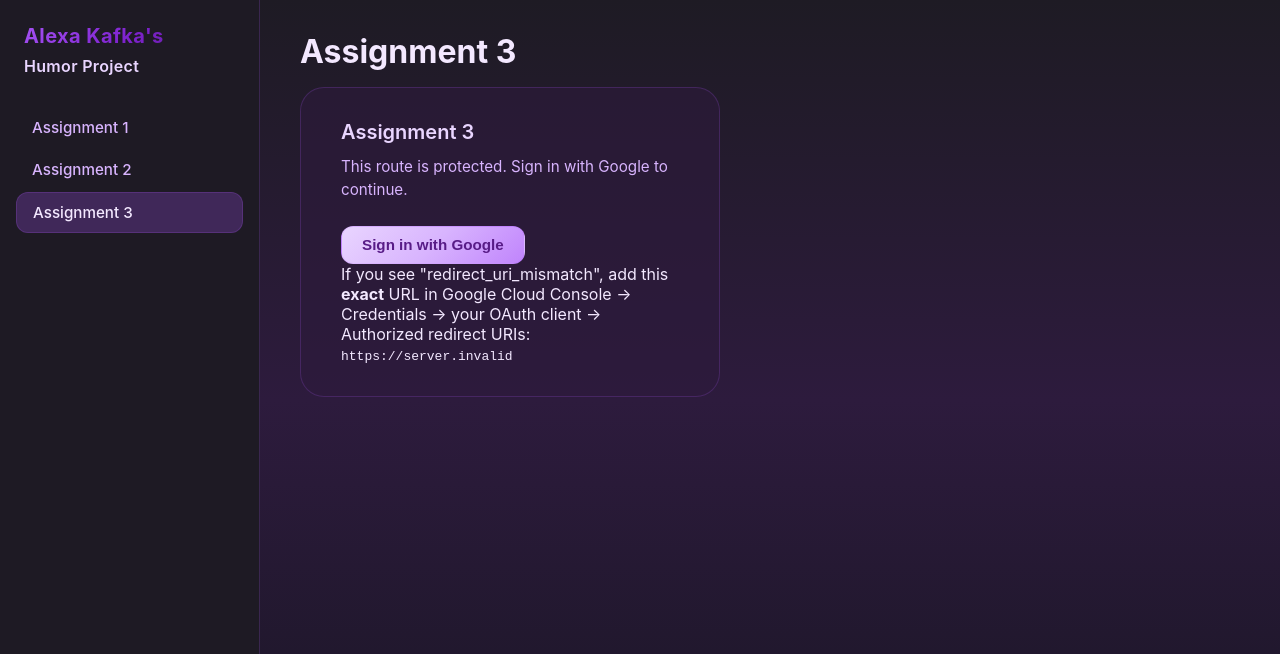
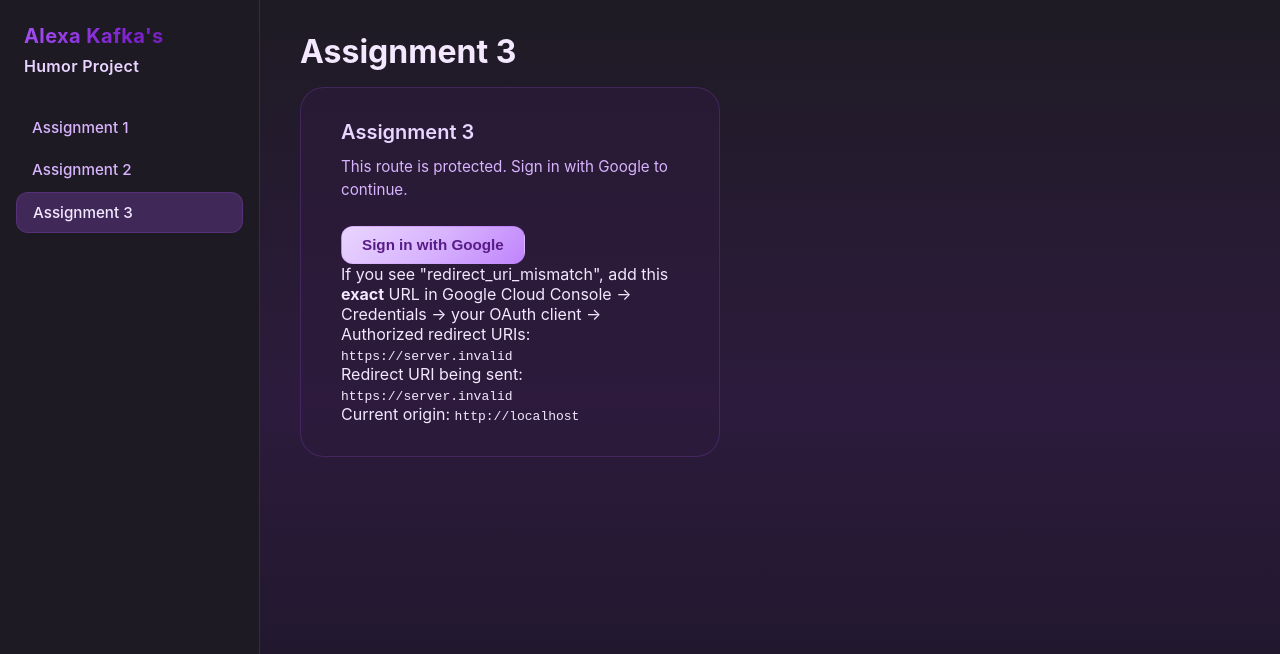
Before and after one commit to alexakfk/humor-project-assignment1, a Next.js app: page /assignment-3 in a window 1280 px wide. Shown: the top 654 px of the page. Built offline with nearby package versions, Linux system fonts and the light colour scheme; no server answers.

Commit message:
working login! now, just have to figure out how to bring users back

```diff
--- a/app/api/auth/callback/route.ts
+++ b/app/api/auth/callback/route.ts
@@ -27,13 +27,15 @@ export async function GET(request: NextRequest) {
     let code_verifier: string
     let storedState: string
     let redirect_uri: string
+    let redirect_to: string
     try {
       const payload = JSON.parse(
         Buffer.from(pkceCookie, 'base64url').toString('utf-8')
-      ) as { code_verifier: string; state: string; redirect_uri: string }
+      ) as { code_verifier: string; state: string; redirect_uri: string; redirect_to?: string }
       code_verifier = payload.code_verifier
       storedState = payload.state
       redirect_uri = payload.redirect_uri
+      redirect_to = payload.redirect_to || '/assignment-3'
     } catch {
       return NextResponse.redirect(new URL('/assignment-3?error=invalid_cookie', request.url))
     }
--- a/components/GatedUI.tsx
+++ b/components/GatedUI.tsx
@@ -1,58 +1,74 @@
-'use client'
+"use client";
 
-import { useState, useEffect } from 'react'
+import { useState, useEffect } from "react";
 import {
   generateCodeVerifier,
   computeCodeChallenge,
-  getRedirectUri,
-} from '@/lib/auth'
+  getAppCallbackUrl,
+} from "@/lib/auth";
 
 export default function GatedUI() {
-  const [loading, setLoading] = useState(false)
-  const [error, setError] = useState<string | null>(null)
-  const [redirectUri, setRedirectUri] = useState('')
+  const [loading, setLoading] = useState(false);
+  const [error, setError] = useState<string | null>(null);
+  const [redirectUri, setRedirectUri] = useState("");
+  const [origin, setOrigin] = useState("");
 
   useEffect(() => {
-    setRedirectUri(getRedirectUri())
-  }, [])
+    setRedirectUri(getAppCallbackUrl());
+    if (typeof window !== "undefined") {
+      setOrigin(window.location.origin);
+    }
+  }, []);
 
   async function handleSignIn() {
-    setError(null)
-    setLoading(true)
+    setError(null);
+    setLoading(true);
     try {
-      const verifier = generateCodeVerifier()
-      const code_challenge = await computeCodeChallenge(verifier)
-      const state = typeof crypto !== 'undefined' && crypto.getRandomValues
-        ? btoa(String.fromCharCode(...crypto.getRandomValues(new Uint8Array(16))))
-            .replace(/\+/g, '-').replace(/\//g, '_').replace(/=+$/, '')
-        : Math.random().toString(36).slice(2)
+      const verifier = generateCodeVerifier();
+      const code_challenge = await computeCodeChallenge(verifier);
+      const state =
+        typeof crypto !== "undefined" && crypto.getRandomValues
+          ? btoa(
+              String.fromCharCode(...crypto.getRandomValues(new Uint8Array(16)))
+            )
+              .replace(/\+/g, "-")
+              .replace(/\//g, "_")
+              .replace(/=+$/, "")
+          : Math.random().toString(36).slice(2);
 
-      const uri = getRedirectUri()
-      if (!uri) throw new Error('Redirect URI could not be determined')
+      const redirect_to = getAppCallbackUrl();
+      if (!redirect_to) throw new Error("App callback URL could not be determined");
 
-      const res = await fetch('/api/auth/authorize', {
-        method: 'POST',
-        headers: { 'Content-Type': 'application/json' },
+      const res = await fetch("/api/auth/authorize", {
+        method: "POST",
+        headers: { "Content-Type": "application/json" },
         body: JSON.stringify({
           code_challenge,
           state,
           code_verifier: verifier,
-          redirect_uri: uri,
+          redirect_to, // Where Supabase sends user after auth
         }),
-      })
+      });
 
       if (!res.ok) {
-        const data = await res.json().catch(() => ({}))
-        throw new Error(data?.error || `Request failed (${res.status})`)
+        const data = await res.json().catch(() => ({}));
+        throw new Error(data?.error || `Request failed (${res.status})`);
       }
 
-      const { authUrl } = await res.json()
-      if (!authUrl) throw new Error('No auth URL returned')
-      window.location.href = authUrl
+      const data = await res.json();
+      const { authUrl, redirect_uri_used } = data;
+      if (!authUrl) throw new Error("No auth URL returned");
+      if (redirect_uri_used) {
+        console.info(
+          "[OAuth] Add this exact URL in Google Cloud Console → Authorized redirect URIs:",
+          redirect_uri_used
+        );
+      }
+      window.location.href = authUrl;
     } catch (e) {
-      const message = e instanceof Error ? e.message : 'Sign-in failed.'
-      setError(message)
-      setLoading(false)
+      const message = e instanceof Error ? e.message : "Sign-in failed.";
+      setError(message);
+      setLoading(false);
     }
   }
 
@@ -70,16 +86,30 @@ export default function GatedUI() {
           disabled={loading}
           className="gated-ui-button"
         >
-          {loading ? 'Redirecting…' : 'Sign in with Google'}
+          {loading ? "Redirecting…" : "Sign in with Google"}
         </button>
         {redirectUri && (
           <p className="gated-ui-redirect-hint">
-            If you see &quot;redirect_uri_mismatch&quot;, add this <strong>exact</strong> URL in Google Cloud Console → Credentials → your OAuth client → Authorized redirect URIs:
+            If you see &quot;redirect_uri_mismatch&quot;, add this{" "}
+            <strong>exact</strong> URL in Google Cloud Console → Credentials →
+            your OAuth client → Authorized redirect URIs:
             <br />
             <code className="gated-ui-redirect-uri">{redirectUri}</code>
           </p>
         )}
+        {redirectUri && (
+          <div className="gated-ui-redirect-hint">
+            <p>Redirect URI being sent:</p>
+            <code className="gated-ui-redirect-uri">{redirectUri}</code>
+            {origin && (
+              <p>
+                Current origin:{" "}
+                <code className="gated-ui-redirect-uri">{origin}</code>
+              </p>
+            )}
+          </div>
+        )}
       </div>
     </div>
-  )
+  );
 }
--- a/lib/auth.ts
+++ b/lib/auth.ts
@@ -55,9 +55,26 @@ export function clearCodeVerifierAndState(): void {
   }
 }
 
+/**
+ * Returns Supabase's auth callback URL (where Google redirects to).
+ * Flow: App → Google → Supabase → App
+ */
 export function getRedirectUri(): string {
+  const supabaseUrl = process.env.NEXT_PUBLIC_SUPABASE_URL
+  if (!supabaseUrl) {
+    throw new Error('NEXT_PUBLIC_SUPABASE_URL is not set')
+  }
+  // Supabase auth callback endpoint
+  return `https://secure.almostcrackd.ai/auth/v1/callback`
+}
+
+/**
+ * Returns the app's callback URL (where Supabase redirects after auth).
+ * This is passed as redirect_to parameter to tell Supabase where to send the user.
+ */
+export function getAppCallbackUrl(): string {
   const fixed = process.env.NEXT_PUBLIC_OAUTH_REDIRECT_URI
-  if (fixed) return fixed.replace(/\/$/, '')
+  if (fixed) return fixed.replace(/\/+$/, '')
   if (typeof window !== 'undefined')
     return `${window.location.origin}/auth/callback`
   return ''
--- a/package.json
+++ b/package.json
@@ -9,6 +9,7 @@
     "lint": "next lint"
   },
   "dependencies": {
+    "@supabase/ssr": "^0.5.2",
     "@supabase/supabase-js": "^2.45.0",
     "next": "^14.2.5",
     "react": "^18.3.1",
```
Also changed, not shown: app/api/auth/authorize/route.ts (+25 -8 lines), app/auth/callback/page.tsx (+8 -8 lines), 1 other file (tests, documents, lock files or other folders).
